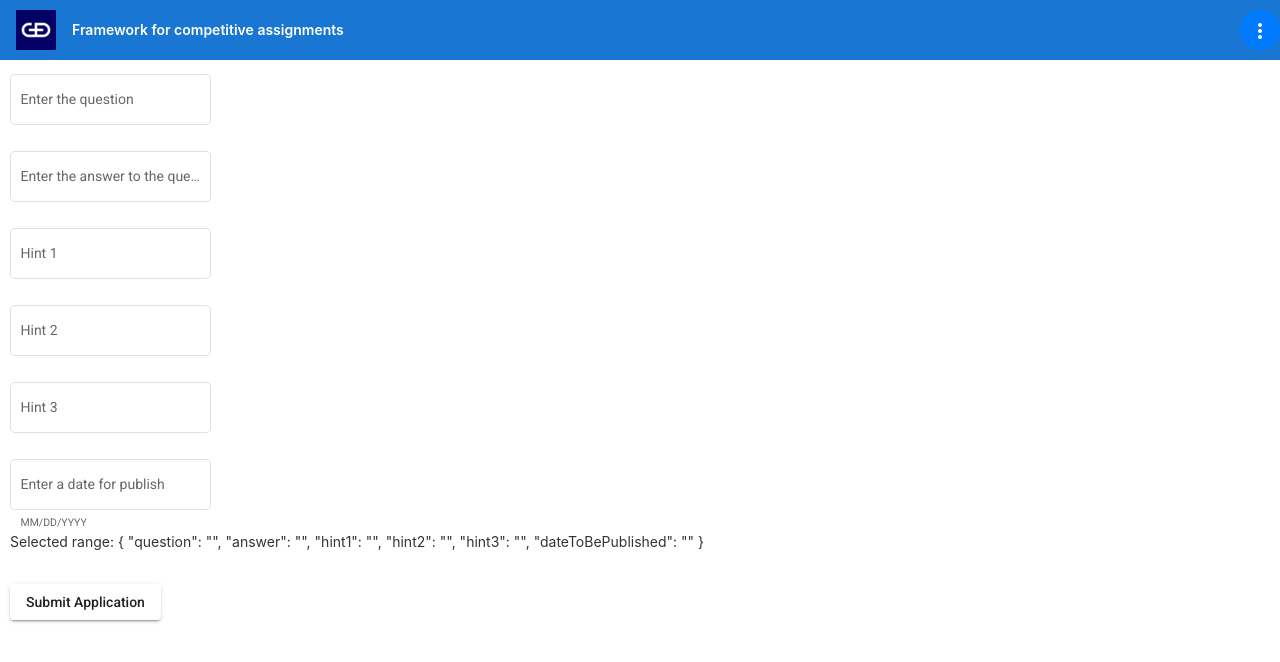
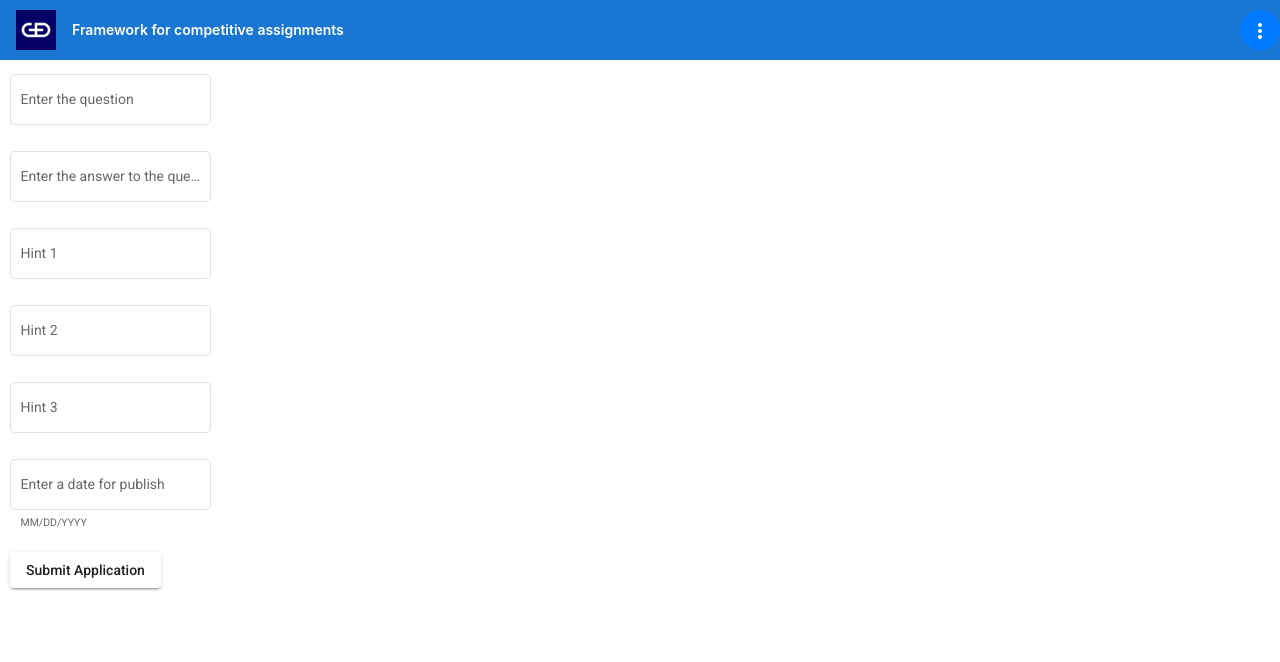
Before and after one commit to ThomasYacob/ProjektFrontend, an Angular app: page /monthly-assignment in a window 1280 px wide. Shown: the top 662 px of the page. Built offline with nearby package versions, Linux system fonts and the light colour scheme.

Commit message:
form.value removal

```diff
--- a/src/app/monthly-assignment/monthly-assignment.component.html
+++ b/src/app/monthly-assignment/monthly-assignment.component.html
@@ -31,7 +31,7 @@
 			<mat-hint>MM/DD/YYYY</mat-hint>
 		</mat-form-field>
 		<br />
-		<p>Selected range: {{ myForm.value | json }}</p>
+<!--		<p>Selected range: {{ myForm.value | json }}</p>-->
 		<br />
 		<button mat-raised-button type="submit">Submit Application</button>
 	</form>
--- a/src/app/weekly-assignment/weekly-assignment.component.html
+++ b/src/app/weekly-assignment/weekly-assignment.component.html
@@ -16,7 +16,7 @@
 			<mat-hint>MM/DD/YYYY</mat-hint>
 		</mat-form-field>
 		<br />
-		<p>Selected range: {{ myForm.value | json }}</p>
+<!--		<p>Selected range: {{ myForm.value | json }}</p>-->
 		<br />
 		<button mat-raised-button type="submit">Submit Application</button>
 	</form>
```
